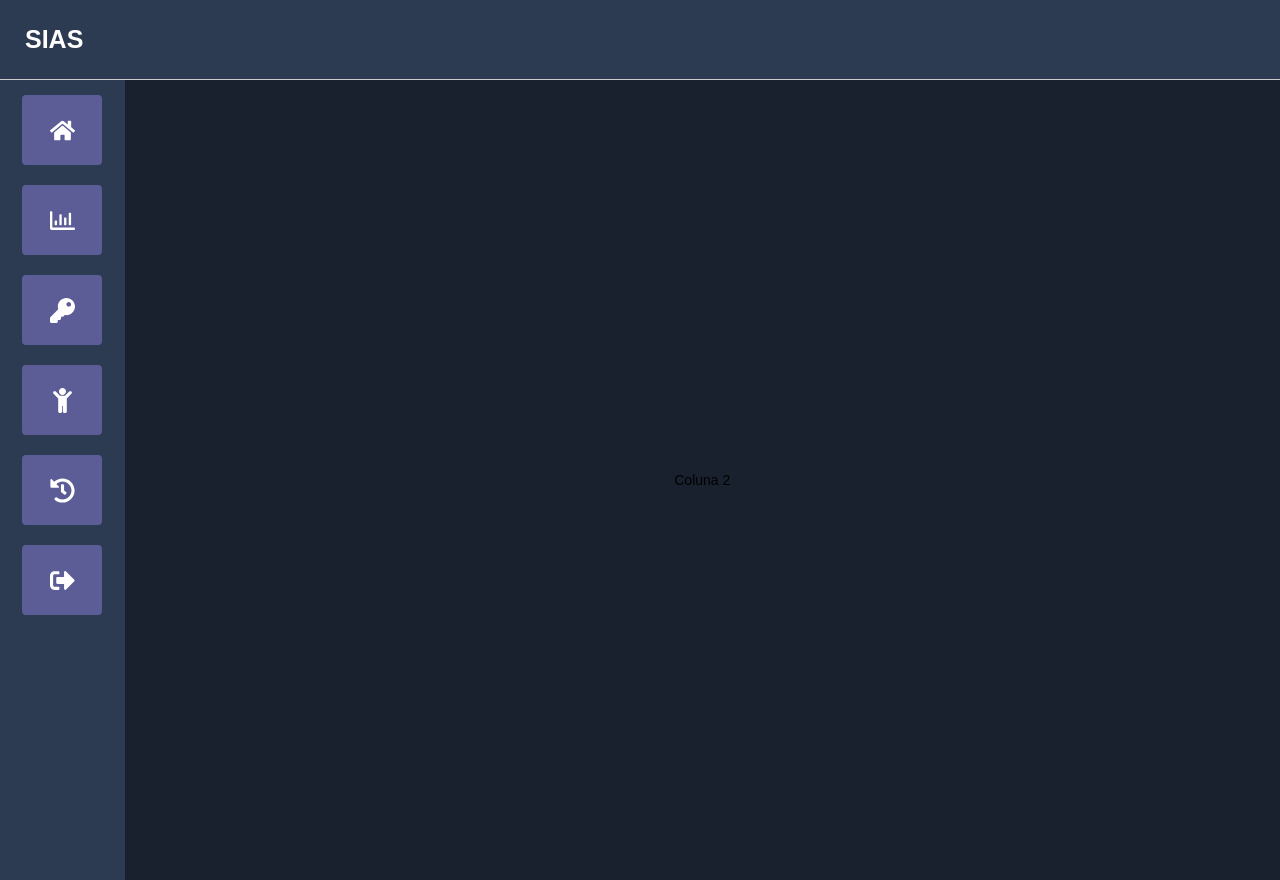
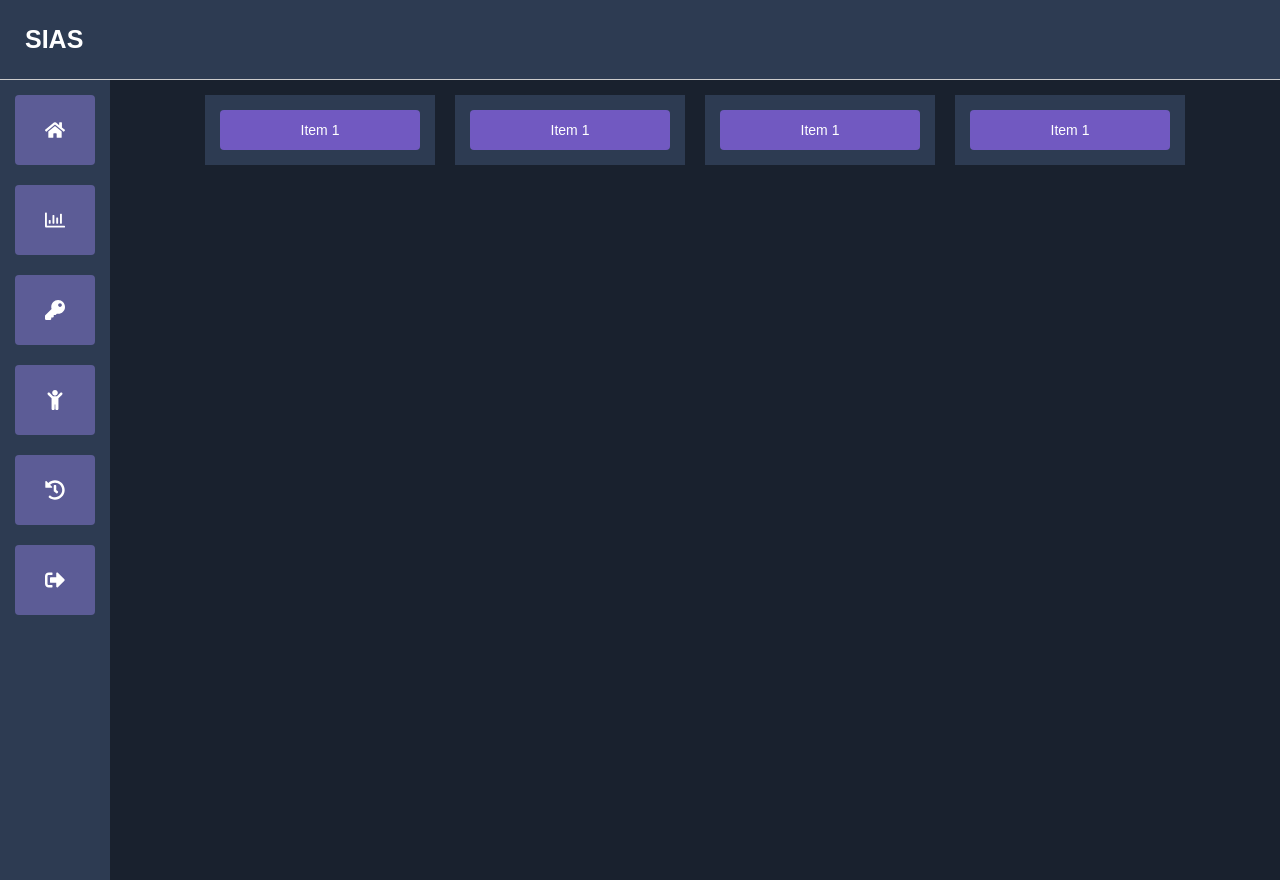
Before and after one commit to jocgsousa/grid-app, a React (Create React App) app: page /dashboard in a window 1280 px wide. Built offline with nearby package versions, Linux system fonts and the light colour scheme.

Commit message:
Aplication updated

```diff
--- a/src/components/index.js
+++ b/src/components/index.js
@@ -18,6 +18,7 @@ export const Grid = styled.div``;
 
 export const Row = styled.div`
     display: flex;
+    padding: ${(props) => props.padding && props.padding};
     ${media.grid}
 `;
 
@@ -25,6 +26,7 @@ export const Col = styled.div`
     flex: ${(props) => props.size && props.size};
     min-height: 40px;
     display: flex;
+    width: ${(props) => props.width && props.width};
     justify-content: ${(props) =>
         props.justifyContent ? props.justifyContent : 'center'};
     align-items: ${(props) => (props.alignItems ? props.alignItems : 'center')};
@@ -84,3 +86,26 @@ export const Button = styled.button.attrs({
                 : darken(0.5, '#7159c1')};
     }
 `;
+
+export const Box = styled(BaseAnimation)`
+    background-color: ${(props) =>
+        props.background ? props.background : '#7159c1'};
+    width: ${(props) => (props.width ? props.width : '200px')};
+    height: ${(props) => (props.height ? props.height : '40px')};
+    padding: ${(props) => (props.padding ? props.padding : '5px')};
+    margin: ${(props) => (props.margin ? props.margin : '10px')};
+    /* default */
+    border: ${(props) => (props.border ? props.border : 'none')};
+    border-radius: ${(props) => (props.radius ? props.radius : '4px')};
+    display: flex;
+    align-items: center;
+    justify-content: center;
+    color: ${(props) => (props.color ? props.color : 'white')};
+    transition: all 0.5s;
+    &:hover {
+        background: ${(props) =>
+            props.background
+                ? darken(0.05, props.background)
+                : darken(0.5, '#7159c1')};
+    }
+`;
--- a/src/pages/Dashboard/index.js
+++ b/src/pages/Dashboard/index.js
@@ -15,6 +15,7 @@ import {
     NavBar,
     ContainerLogo,
     Button,
+    Box,
 } from '../../components';
 
 export default class Dashboard extends Component {
@@ -63,35 +64,35 @@ export default class Dashboard extends Component {
                             height="70px"
                             type="buttom"
                         >
-                            <FaHome size={25} color="#FFF" />
+                            <FaHome size={20} color="#FFF" />
                         </Button>
                         <Button
                             background="#5c5c96"
                             height="70px"
                             type="buttom"
                         >
-                            <FaRegChartBar size={25} color="#FFF" />
+                            <FaRegChartBar size={20} color="#FFF" />
                         </Button>
                         <Button
                             background="#5c5c96"
                             height="70px"
                             type="buttom"
                         >
-                            <FaKey size={25} color="#FFF" />
+                            <FaKey size={20} color="#FFF" />
                         </Button>
                         <Button
                             background="#5c5c96"
                             height="70px"
                             type="buttom"
                         >
-                            <FaChild size={25} color="#FFF" />
+                            <FaChild size={20} color="#FFF" />
                         </Button>
                         <Button
                             background="#5c5c96"
                             height="70px"
                             type="buttom"
                         >
-                            <FaHistory size={25} color="#FFF" />
+                            <FaHistory size={20} color="#FFF" />
                         </Button>
                         <Button
                             background="#5c5c96"
@@ -99,11 +100,25 @@ export default class Dashboard extends Component {
                             type="buttom"
                             onClick={this.logout}
                         >
-                            <FaSignOutAlt size={25} color="#FFF" />
+                            <FaSignOutAlt size={20} color="#FFF" />
                         </Button>
                     </Col>
-                    <Col background="#19212e" size={10} height="100vh">
-                        Coluna 2
+                    {/* Segunda coluna */}
+                    <Col background="dark" justifyContent="top" size={12}>
+                        <Row>
+                            <Col margin="10px" size={12}>
+                                <Box>Item 1</Box>
+                            </Col>
+                            <Col margin="10px" size={12}>
+                                <Box>Item 1</Box>
+                            </Col>
+                            <Col margin="10px" size={12}>
+                                <Box>Item 1</Box>
+                            </Col>
+                            <Col margin="10px" size={12}>
+                                <Box>Item 1</Box>
+                            </Col>
+                        </Row>
                     </Col>
                 </Row>
             </Container>
```
